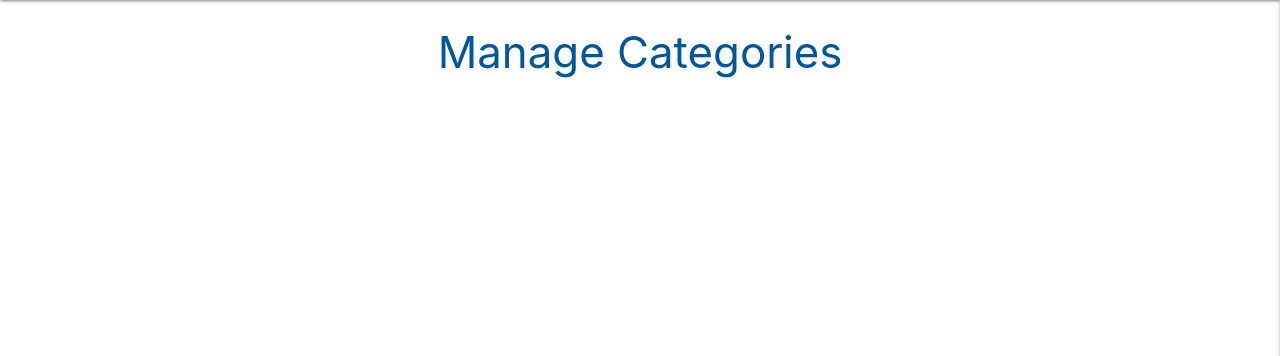
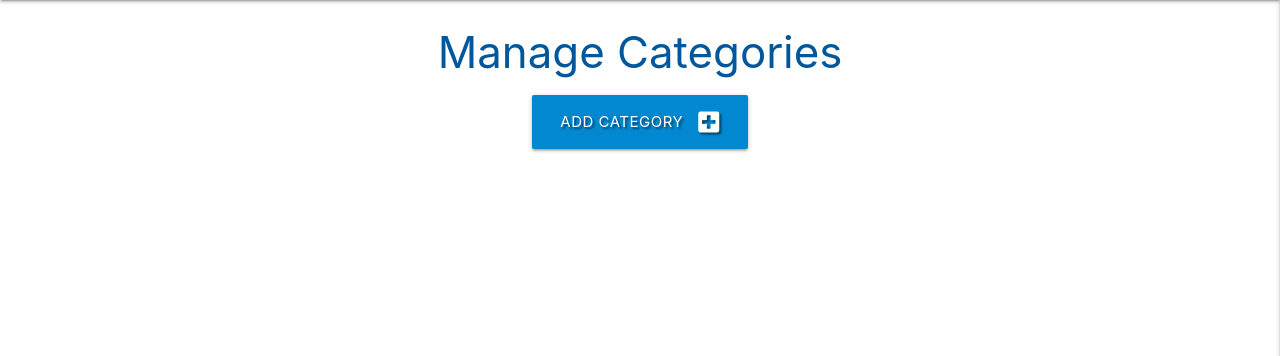
Before and after one commit to AideenM12/DCD-mini-project, a Flask app: page /get_categories in a window 1280 px wide. Shown: the part 64-420 px from the top of the page. Run offline with Flask 2, Linux system fonts and the light colour scheme; data that the repository does not hold is empty; some libraries are stand-ins or nearby versions.

Commit message:
Add option to add category to db

```diff
--- a/app.py
+++ b/app.py
@@ -145,6 +145,19 @@ def get_categories():
     categories = list(mongo.db.categories.find().sort("category_name", 1))
     return render_template("categories.html", categories=categories)
 
+
+@app.route("/add_category", methods =["GET", "POST"])
+def add_category():
+    if request.method == "POST":
+        category = {
+            "category_name": request.form.get("category_name")
+        }
+        mongo.db.categories.insert_one(category)
+        flash("New category added")
+        return redirect(url_for("get_categories"))
+    return render_template("add_category.html")
+
+
 if __name__ == "__main__":
     app.run(host=os.environ.get("IP"),
             port=int(os.environ.get("PORT")),
--- a/templates/categories.html
+++ b/templates/categories.html
@@ -2,6 +2,14 @@
 {% block content %}
 
     <h3 class="light-blue-text text-darken-4 center-align">Manage Categories</h3>
+
+    <div class="row">
+        <div class="col s12 center-align">
+            <a href="{{ url_for('add_category') }}" class="btn-large light-blue darken-2 text-shadow">
+                Add Category <i class="fas fa-plus-square right"></i>
+            </a>
+        </div>
+    </div>
 
     <div class="row">
         {% for category in categories %}
@@ -9,17 +17,14 @@
                 <div class="card light-blue darken-4 text-shadow center-align">
                     <div class="card-content white-text">
                         <span class="card-title">{{ category.category_name }}</span>
-
                     </div>
                     <div class="card-action">
                         <a href="#" class="btn green accent-4">Edit</a>
-          <a href="#" class="btn green accent-4">Delete</a>
+                        <a href="#" class="btn light-blue lighten-1">Delete</a>
                     </div>
                 </div>
             </div>
         {% endfor %}
     </div>
 
-
-
 {% endblock %}
```
Also changed, not shown: templates/add_category.html (added, +28 -0 lines). Lines whose indentation alone changed are shown as unchanged.
